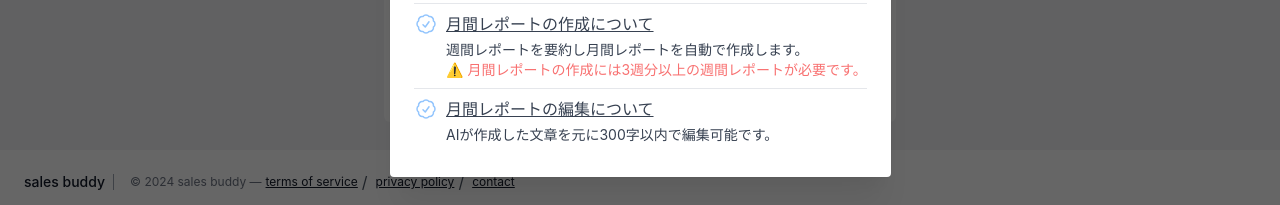
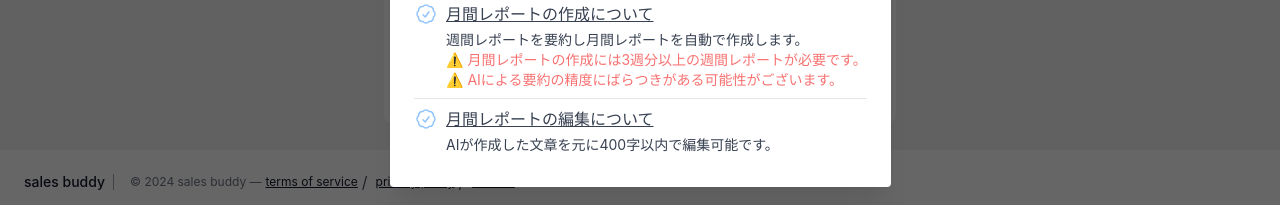
Before and after one commit to eriplume/sales_buddy, a Next.js app: page /dashboard/report in a window 1280 px wide. Both pictures are taken after a click on the button 686 px from the left and 410 px from the top of the page. Shown: the part 394-599 px from the top of the page. Built offline with nearby package versions, Linux system fonts and the light colour scheme; no server answers.

Commit message:
:zap: Update: ヘルプ文言追加 #106

```diff
--- a/app/features/report/components/HelpPage.tsx
+++ b/app/features/report/components/HelpPage.tsx
@@ -19,13 +19,14 @@ export default function HelpPage() {
         <div className="py-1 ml-8 text-sm text-gray-700 pb-2">
           <p>週間レポートを要約し月間レポートを自動で作成します。</p>
           <p className="text-red-400">⚠️ 月間レポートの作成には3週分以上の週間レポートが必要です。</p>
+          <p className="text-red-400">⚠️ AIによる要約の精度にばらつきがある可能性がございます。</p>
         </div>
         <div className="flex items-center text-gray-700 underline border-t pt-2">
           <CheckBadgeIcon className="w-6 h-6 text-blue-300 mr-2 font-bold" />
           月間レポートの編集について
         </div>
         <div className="py-1 ml-8 text-sm text-gray-700 pb-2">
-          <p>AIが作成した文章を元に300字以内で編集可能です。</p>
+          <p>AIが作成した文章を元に400字以内で編集可能です。</p>
         </div>
       </div>
     </>
```
